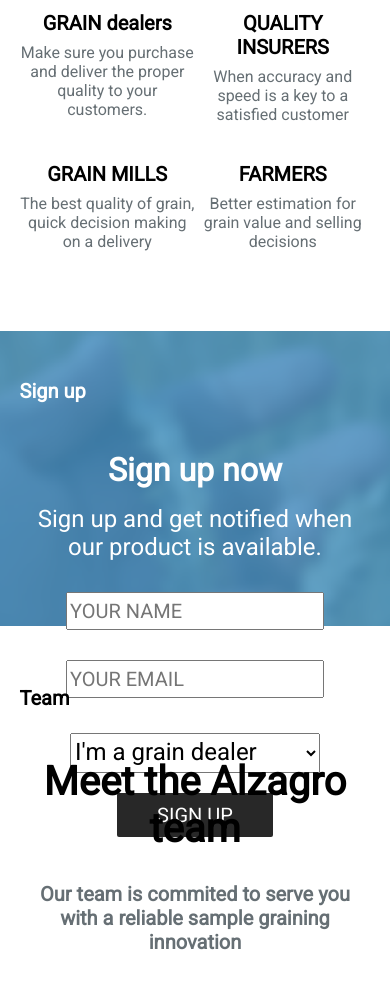
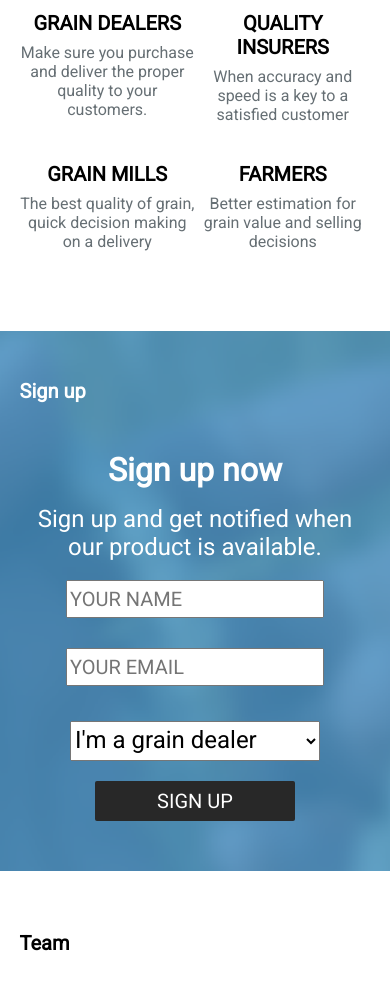
Before and after one commit to globea/alzagro.github.io, a website: page index.html in a window 390 px wide. Shown: the part 5300-6299 px from the top of the page. Drawn offline with Linux system fonts and the light colour scheme.

Commit message:
fix: form mobile view

```diff
--- a/local/English.json
+++ b/local/English.json
@@ -46,7 +46,7 @@
     "testimonial_name": "Attila Nagy",
     "tesimonial_info": "Grain dealer, EU, Hungary",
     "prices_title": "Cropler is perfect choice for you",
-    "prices_title1": "GRAIN dealers",
+    "prices_title1": "GRAIN DEALERS",
     "prices_description1": "Make sure you purchase and deliver the proper quality to your customers. ",
     "prices_title2": "QUALITY INSURERS",
     "prices_description2": "When accuracy and speed is a key to a satisfied customer",
--- a/main.css
+++ b/main.css
@@ -118,6 +118,13 @@
 .signup_button_main {
   background: rgb(62, 147, 199);
   margin-right: 30px;
+}
+
+.content > form {
+  margin-top: 50px;
+  margin-bottom: 50px;
+  display: flex;
+  align-items: center;
 }
 
 .features_button {
@@ -410,7 +417,6 @@
     center;
   background-size: cover;
   background-color: rgb(62, 147, 199);
-  height: 35vh;
 }
 
 .sign-up > .content {
@@ -450,6 +456,9 @@
   background: rgb(40, 40, 40);
   font-style: bold;
   font-size: 1.25rem;
+  padding: 0;
+  height: 2.5rem;
+  width: 200px;
 }
 
 #team_subtitle,
--- a/mobile.css
+++ b/mobile.css
@@ -122,6 +122,18 @@
   text-align: center;
 }
 
+.sign-up {
+  height: auto;
+}
+
+.content > form {
+  display: flex;
+  flex-direction: column;
+  align-items: center;
+  margin-top: 50px;
+  margin-bottom: 50px;
+}
+
 .member-container {
   display: none;
 }
```
Also changed, not shown: index.html (+1 -1 lines).
